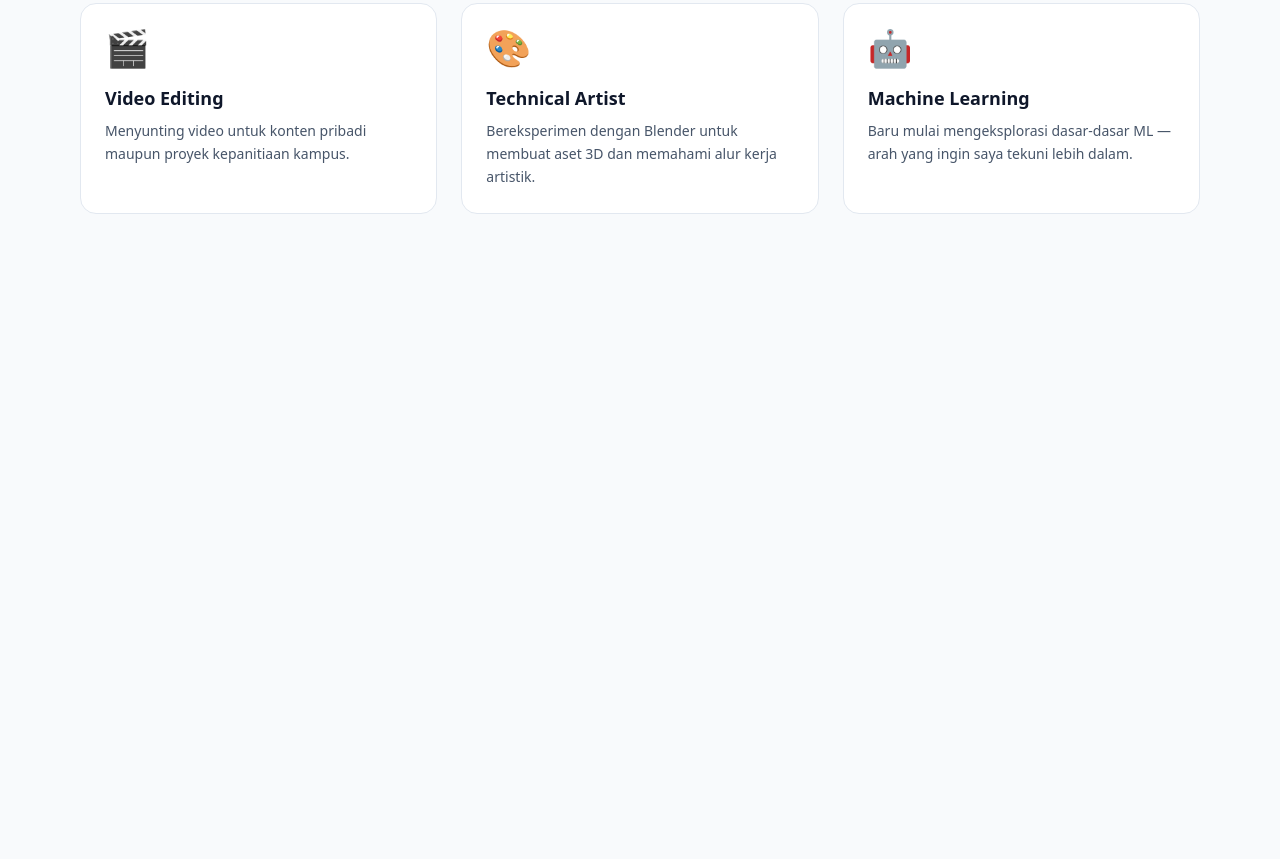
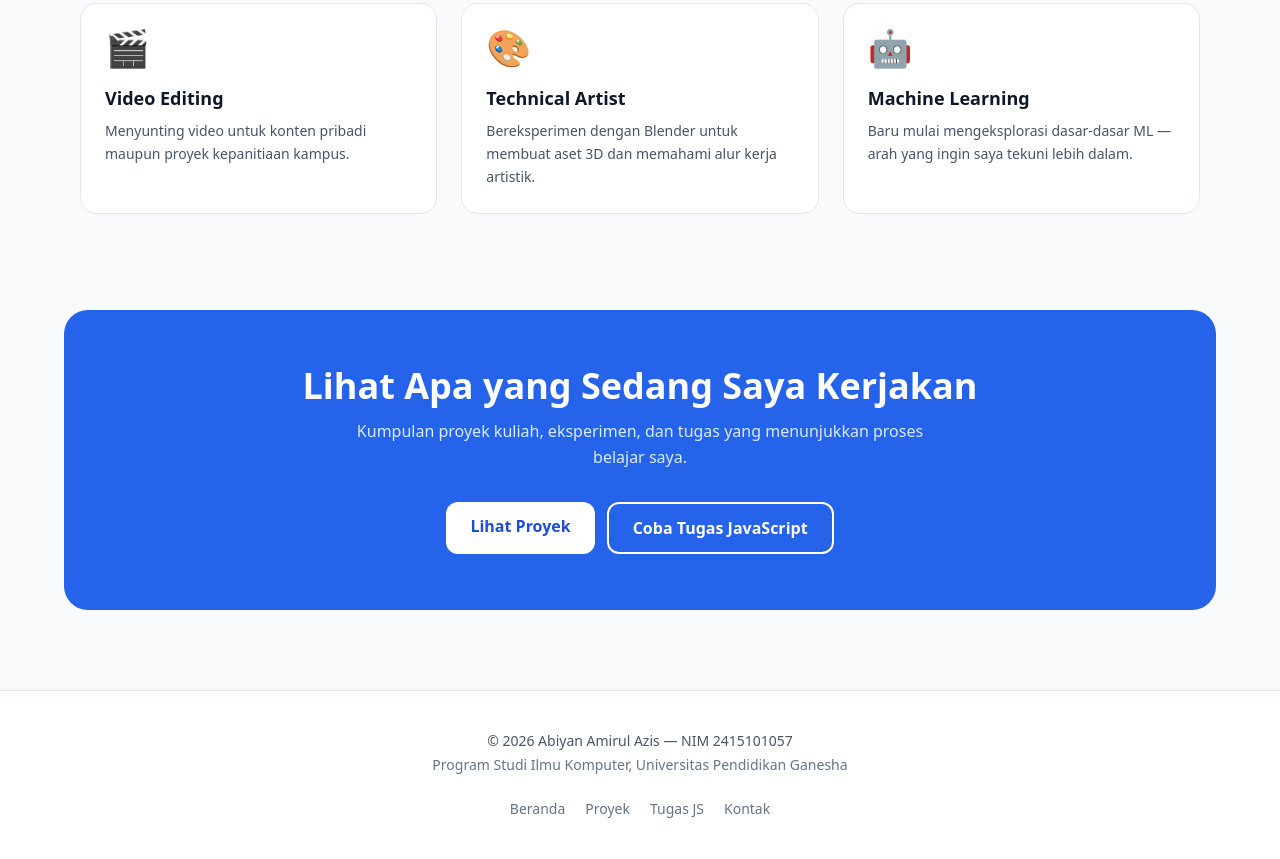
Before and after one commit to abiyanamirulazis017-cyber/Portofolio, a website: page index.html in a window 1280 px wide. Shown: the part 1680-2539 px from the top of the page. Before the commit the page ends 1990 px from the top, so only its background shows below. Drawn offline with nearby package versions, Linux system fonts and the light colour scheme; files that its build step writes are made by us from their sources.

Commit message:
feat: tambah CTA dan footer, selesai index.html

```diff
--- a/index.html
+++ b/index.html
@@ -241,6 +241,45 @@
         </div>
     </section>
 
+    <!-- Section F: CTA -->
+    <section class="px-4 pb-20">
+        <div class="max-w-6xl mx-auto bg-blue-600 rounded-3xl px-8 py-14 text-center">
+            <h2 class="text-3xl md:text-4xl font-extrabold text-white">
+            Lihat Apa yang Sedang Saya Kerjakan
+            </h2>
+            <p class="mt-3 text-blue-100 max-w-xl mx-auto leading-relaxed">
+            Kumpulan proyek kuliah, eksperimen, dan tugas yang menunjukkan proses belajar saya.
+            </p>
+            <div class="mt-8 flex flex-wrap gap-3 justify-center">
+            <a href="projects.html"
+                class="bg-white text-blue-700 font-bold px-6 py-3 rounded-xl hover:bg-blue-50 transition">
+                Lihat Proyek
+            </a>
+            <a href="js-task/index.html"
+                class="border-2 border-white text-white font-bold px-6 py-3 rounded-xl hover:bg-white hover:text-blue-700 transition">
+                Coba Tugas JavaScript
+            </a>
+            </div>
+        </div>
+    </section>
+
+    <!-- Footer -->
+    <footer class="border-t border-slate-200 bg-white py-10">
+        <div class="max-w-6xl mx-auto px-4 text-center">
+            <p class="text-sm text-slate-600 font-medium">
+            © 2026 Abiyan Amirul Azis — NIM 2415101057
+            </p>
+            <p class="mt-1 text-sm text-slate-500">
+            Program Studi Ilmu Komputer, Universitas Pendidikan Ganesha
+            </p>
+            <div class="mt-6 flex flex-wrap gap-5 justify-center text-sm">
+            <a href="index.html" class="text-slate-500 hover:text-blue-600 transition">Beranda</a>
+            <a href="projects.html" class="text-slate-500 hover:text-blue-600 transition">Proyek</a>
+            <a href="js-task/index.html" class="text-slate-500 hover:text-blue-600 transition">Tugas JS</a>
+            <a href="contact.html" class="text-slate-500 hover:text-blue-600 transition">Kontak</a>
+            </div>
+        </div>
+    </footer>
 
 
 </body>
```
